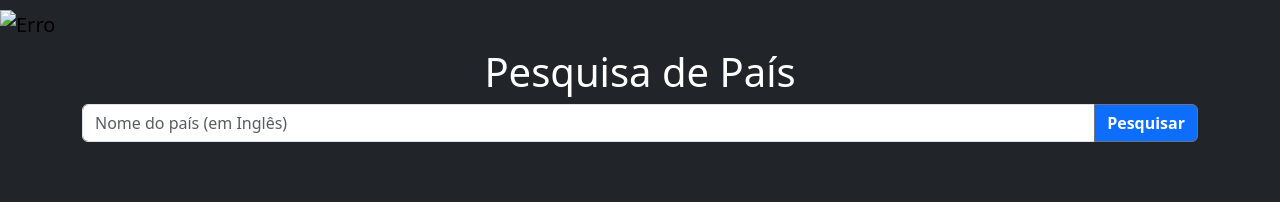
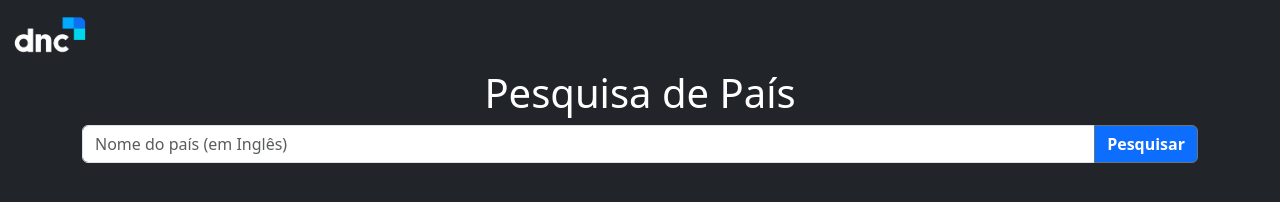
Before and after one commit to matheusbisolotti/Search-Country, a plain HTML site: page index.html in a window 1280 px wide. Drawn offline with nearby package versions, Linux system fonts and the light colour scheme.

Commit message:
Update index.html

```diff
--- a/index.html
+++ b/index.html
@@ -10,7 +10,7 @@
     <nav class="navbar bg-dark">
         <div>
           <a class="navbar-brand" href="#">
-            <img src="/14_Procurador-Paises/img/logotipo_dnc_principal_branco.png" alt="Erro" width="100">
+            <img src="/img/logotipo_dnc_principal_branco.png" alt="Erro" width="100">
           </a>
         </div>
     </nav>
```
